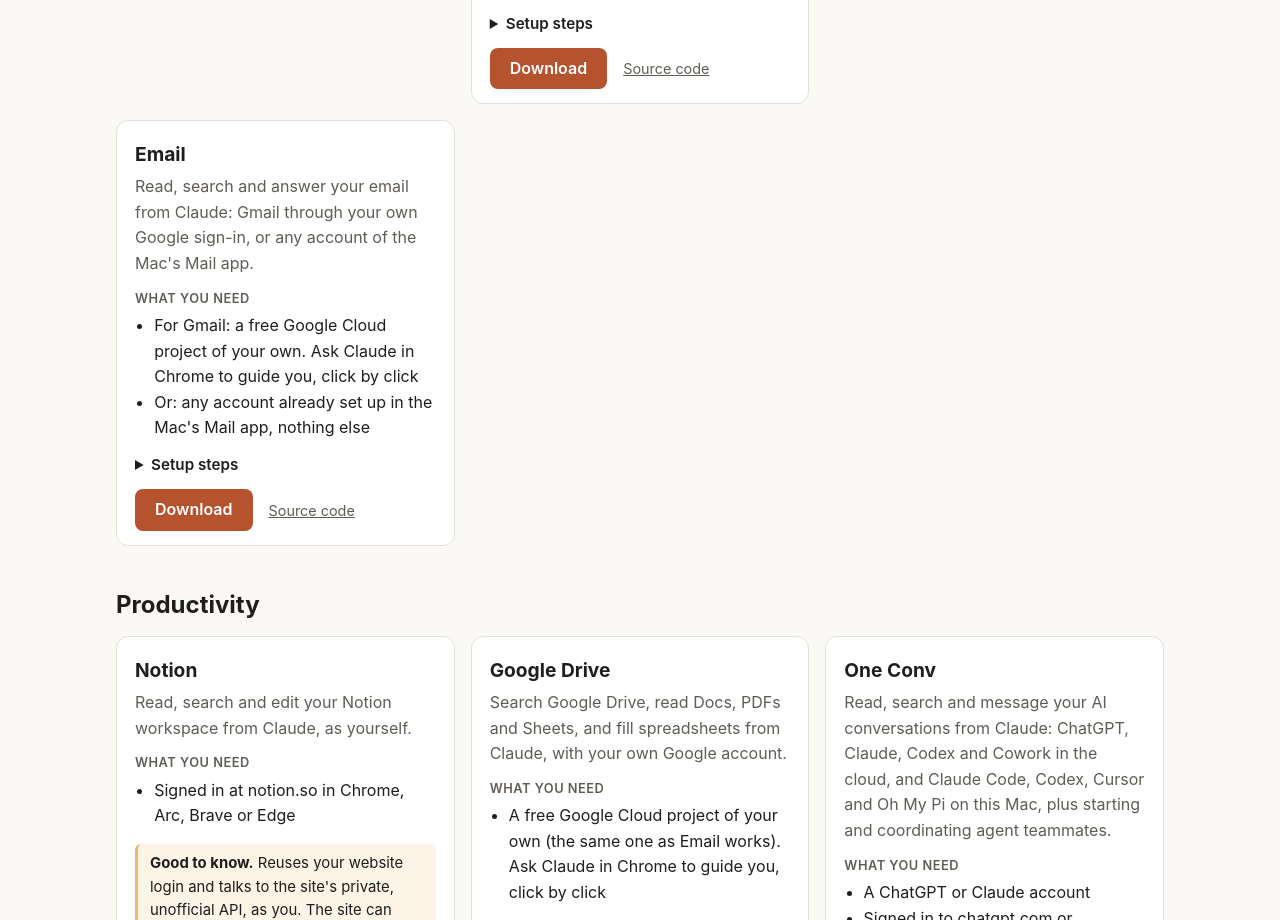
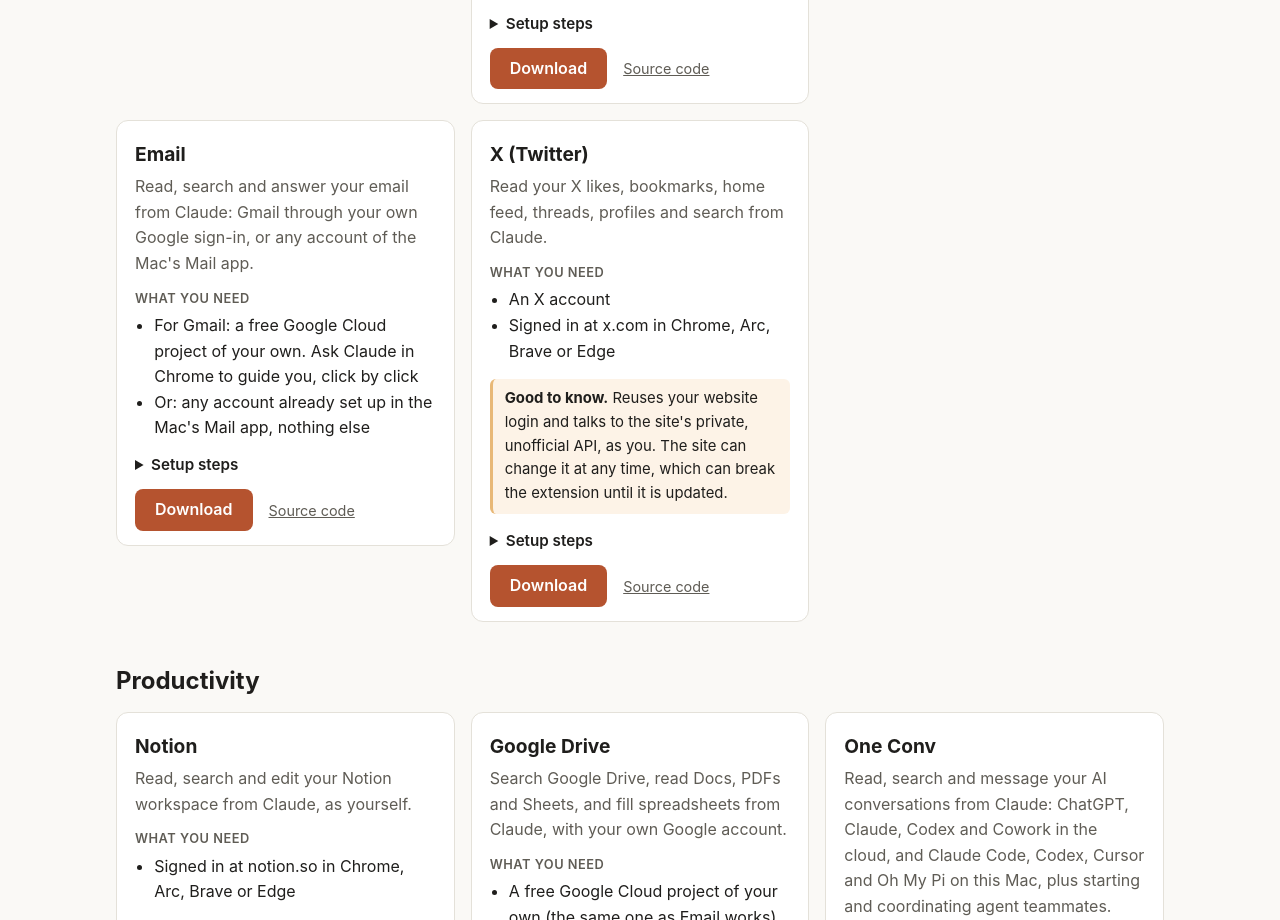
Before and after one commit to ClementWalter/claude-extensions, a plain HTML site: page index.html in a window 1280 px wide. Shown: the part 1358-2278 px from the top of the page. Drawn offline with Linux system fonts and the light colour scheme.

Commit message:
index.html: rebuild from released extensions

```diff
--- a/index.html
+++ b/index.html
@@ -103,6 +103,23 @@
         <p class="actions">
           <a class="button" href="https://github.com/ClementWalter/email-cli/releases/latest/download/email-cli.mcpb" download>Download</a>
           <a class="source" href="https://github.com/ClementWalter/email-cli" rel="noopener">Source code</a>
+        </p>
+      </article>
+      <article class="card" id="x">
+        <h3>X (Twitter)</h3>
+        <p class="desc">Read your X likes, bookmarks, home feed, threads, profiles and search from Claude.</p>
+        <p class="label">What you need</p>
+        <ul class="needs"><li>An X account</li><li>Signed in at x.com in Chrome, Arc, Brave or Edge</li></ul>
+        <p class="risk"><strong>Good to know.</strong> Reuses your website login and talks to the site's private, unofficial API, as you. The site can change it at any time, which can break the extension until it is updated.</p>
+        <details>
+          <summary>Setup steps</summary>
+          <p>Read-only: the extension never posts, likes or follows.</p>
+          <ol><li>Sign in at <a href="https://x.com" rel="noopener">https://x.com</a> in Google Chrome (or Arc, Brave or Edge) on this Mac.</li><li>Ask Claude, for example: "what did I bookmark on X this week?" or "summarize this thread: <a href="https://x.com/…" rel="noopener">https://x.com/…</a>". The extension reads your X session from the browser.</li><li>The first time, macOS may ask whether to allow access to "Chrome Safe Storage": click Always Allow.</li></ol>
+          <p>If several X accounts are signed in, tell Claude which handle to use, or fill the Account setting of this extension.</p>
+        </details>
+        <p class="actions">
+          <a class="button" href="https://github.com/ClementWalter/x-cli/releases/latest/download/x-cli.mcpb" download>Download</a>
+          <a class="source" href="https://github.com/ClementWalter/x-cli" rel="noopener">Source code</a>
         </p>
       </article>
       </div>
```
